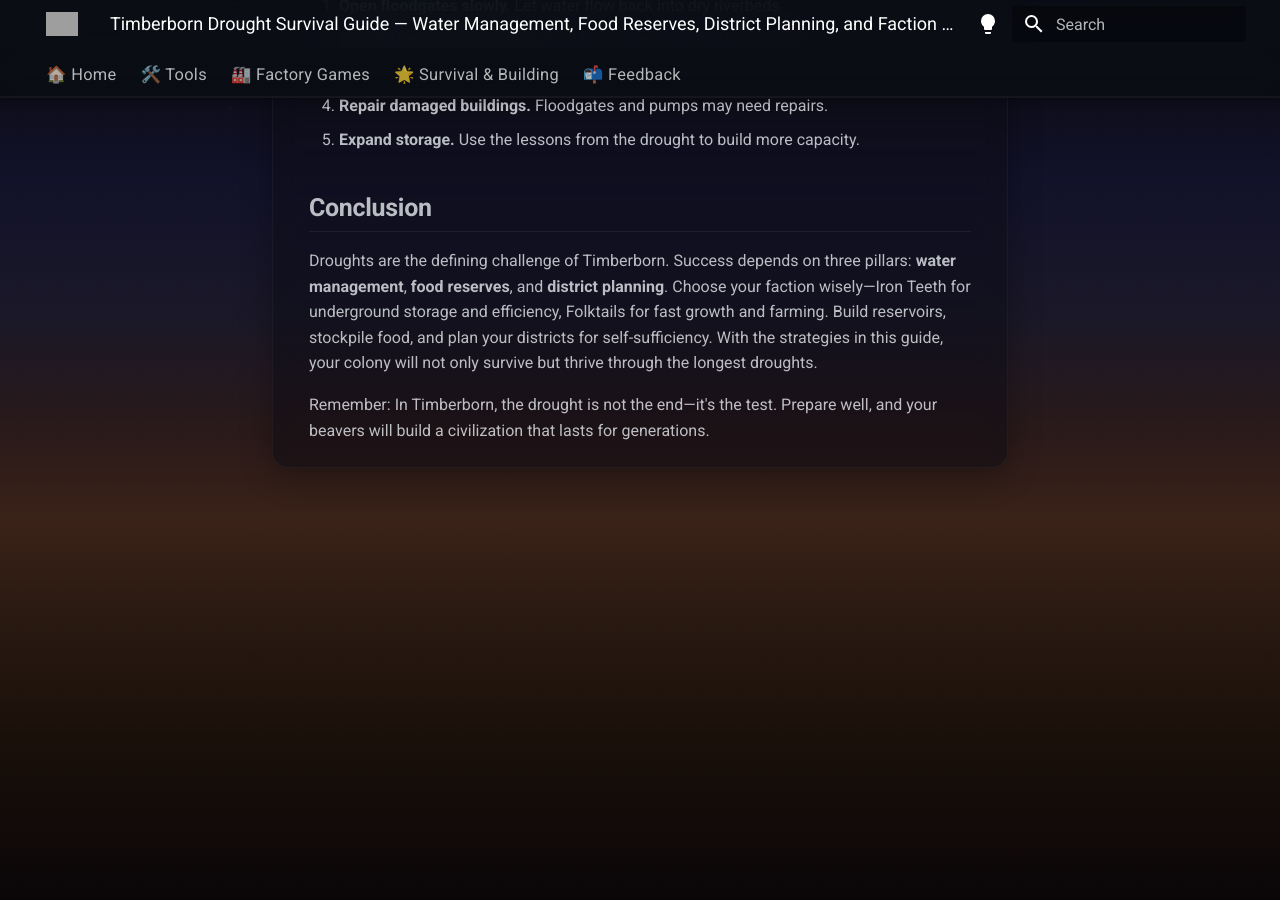
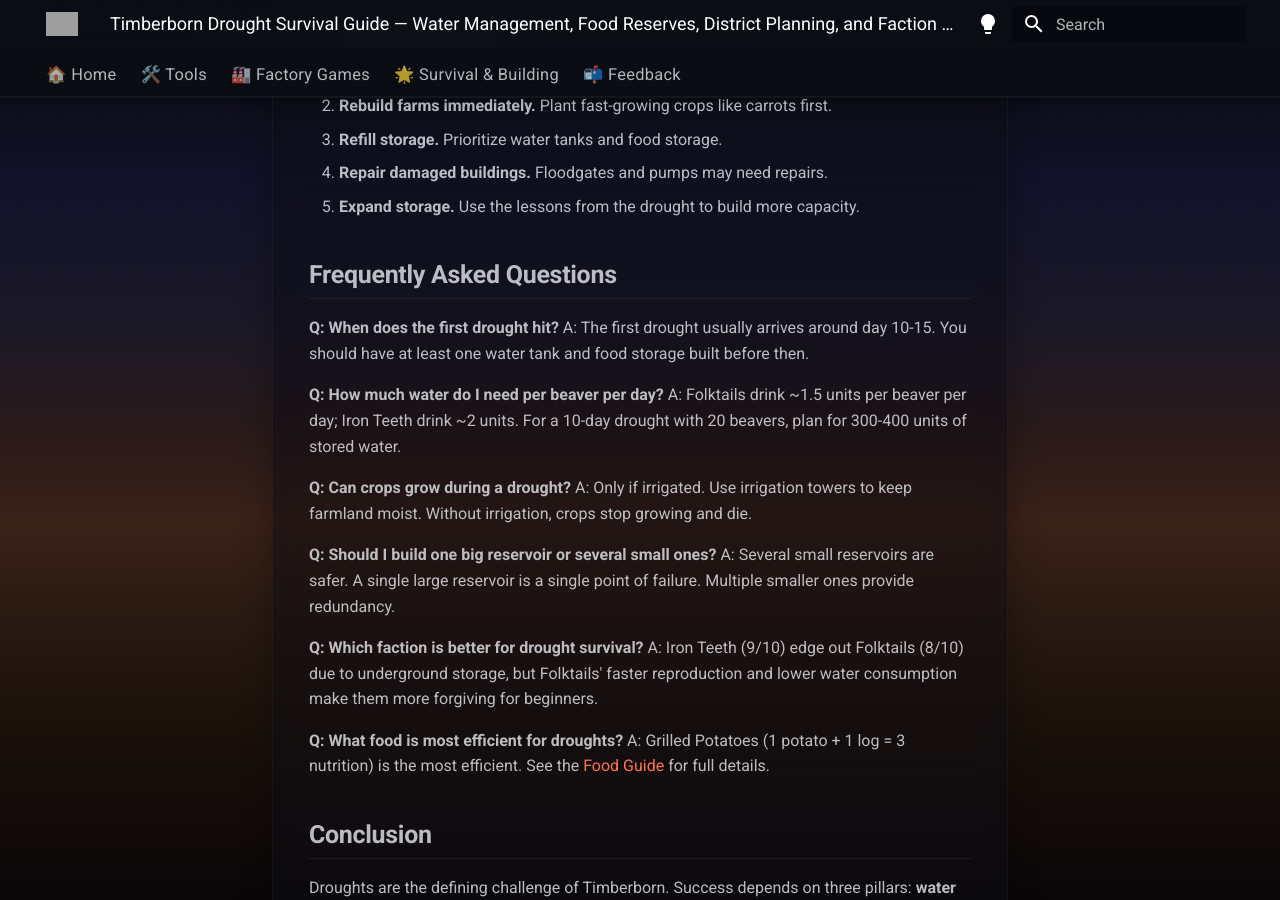
Before and after one commit to chenqingzhiv/game-guide, an MkDocs documentation site: the page built from docs/timberborn/drought.md, in a window 1280 px wide and 900 px high, scrolled down 8736 px. Built offline with MkDocs 1.6.1 and Material for MkDocs 9.7.7, drawn with Linux system fonts in a browser that asks for light colours; nearby versions of some CDN libraries; library files that are not in the unit come from our copies; some of the changed text lies outside the part shown; grey boxes are pictures that could not be loaded.

Commit message:
fix: add internal links and FAQ section to Timberborn drought guide

```diff
--- a/docs/timberborn/drought.md
+++ b/docs/timberborn/drought.md
@@ -7,6 +7,8 @@
 # Timberborn Drought Survival Guide
 
 Droughts are the central challenge in Timberborn. As the life-giving water recedes, your beaver colony must rely on stored resources, efficient infrastructure, and smart planning to survive until the next wet season. This guide covers everything you need to know about surviving droughts, from basic water management to advanced district planning and faction-specific strategies.
+
+For detailed reference pages, also check our [Water Management Guide](../timberborn/water.md), [Food Production Guide](../timberborn/food.md), [Beaver Types](../timberborn/beavers.md), [Buildings Database](../timberborn/buildings.md), and [District Planning](../timberborn/districts.md).
 
 ## Understanding the Drought Cycle
 
@@ -292,6 +294,26 @@
 4. **Repair damaged buildings.** Floodgates and pumps may need repairs.
 5. **Expand storage.** Use the lessons from the drought to build more capacity.
 
+## Frequently Asked Questions
+
+**Q: When does the first drought hit?**
+A: The first drought usually arrives around day 10-15. You should have at least one water tank and food storage built before then.
+
+**Q: How much water do I need per beaver per day?**
+A: Folktails drink ~1.5 units per beaver per day; Iron Teeth drink ~2 units. For a 10-day drought with 20 beavers, plan for 300-400 units of stored water.
+
+**Q: Can crops grow during a drought?**
+A: Only if irrigated. Use irrigation towers to keep farmland moist. Without irrigation, crops stop growing and die.
+
+**Q: Should I build one big reservoir or several small ones?**
+A: Several small reservoirs are safer. A single large reservoir is a single point of failure. Multiple smaller ones provide redundancy.
+
+**Q: Which faction is better for drought survival?**
+A: Iron Teeth (9/10) edge out Folktails (8/10) due to underground storage, but Folktails' faster reproduction and lower water consumption make them more forgiving for beginners.
+
+**Q: What food is most efficient for droughts?**
+A: Grilled Potatoes (1 potato + 1 log = 3 nutrition) is the most efficient. See the [Food Guide](food.md) for full details.
+
 ## Conclusion
 
 Droughts are the defining challenge of Timberborn. Success depends on three pillars: **water management**, **food reserves**, and **district planning**. Choose your faction wisely—Iron Teeth for underground storage and efficiency, Folktails for fast growth and farming. Build reservoirs, stockpile food, and plan your districts for self-sufficiency. With the strategies in this guide, your colony will not only survive but thrive through the longest droughts.
```
